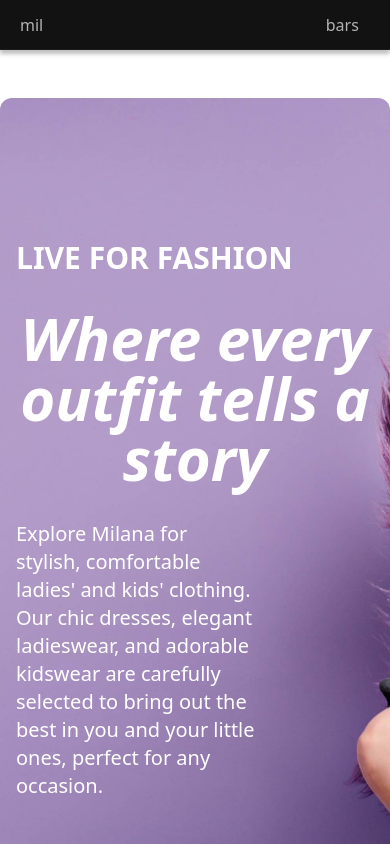
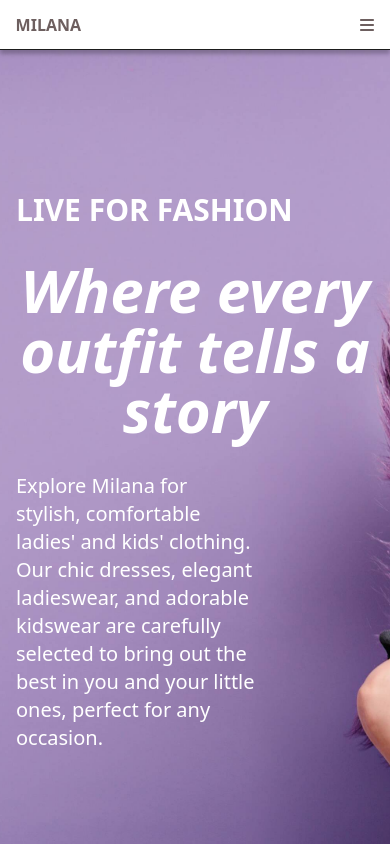
Before and after one commit to alhad-tm/clothing, a React (Create React App) app: page / in a window 390 px wide. Shown: the top 844 px of the page. Built offline with nearby package versions, Linux system fonts and the light colour scheme.

Commit message:
responsive header

```diff
--- a/src/components/Header/header.js
+++ b/src/components/Header/header.js
@@ -68,35 +68,37 @@ import css from "./header.module.css"
 
 import { Link } from 'react-scroll'
 import { FontAwesomeIcon } from '@fortawesome/react-fontawesome';
- import { faTimes } from '@fortawesome/free-solid-svg-icons';
+ import { faTimes,faBars } from '@fortawesome/free-solid-svg-icons';
 
 const Header = () => {
   const mobile = window.innerWidth <= 768 ? true : false;
   const [menuOpened, setMenuOpened] = useState(false);
   return (
     <div className={css.container}>
+      {/* left */}
         <div className={css.left}>
-            mil
+           <span className='font-bold uppercase'>Milana</span>
 
         </div>
+
+        {/* right */}
         <div className={css.right}>
-
-
         {menuOpened === false && mobile === true ? (
         <div onClick={() => setMenuOpened(true)}>
-          bars
+             <FontAwesomeIcon icon={ faBars } />
         </div>
       ) : (
         <ul className={css.rightlist} onClick={()=>setMenuOpened(false)}>
         {mobile? <div className={css.main}>
           <div className={css.m1}>
-            Mil  </div>
+          <span className='font-bold uppercase'>Milana</span>
+            </div>
           <div className={css.m2}>
           <FontAwesomeIcon icon={ faTimes } />
           </div>
            </div>:""}
                 <li><Link to="banner" onClick={()=>setMenuOpened(false)} spy={true} smooth={true}>Home</Link></li>
-                <li><Link to="about" onClick={()=>setMenuOpened(false)} spy={true} smooth={true}>ABout Us</Link></li>
+                <li><Link to="about" onClick={()=>setMenuOpened(false)} spy={true} smooth={true}>About Us</Link></li>
                 <li><Link to="contact" onClick={()=>setMenuOpened(false)} spy={true} smooth={true}>Contact</Link></li>
 
             </ul>)}
--- a/src/components/Header/header.module.css
+++ b/src/components/Header/header.module.css
@@ -1,33 +1,22 @@
 .container{
-    /* width: 100%; */
+    width: 100%;
     display: flex;
     justify-content: space-between;
     align-items: center;
-    padding: 2% 8%;
+
     height: 26px;
     position: sticky;
     top: 0;
     border-bottom: 1px solid #1D1D1D;
-background: #121212;
+background: #ffffff;
 box-shadow: 0px 4px 4px 0px rgba(0, 0, 0, 0.25);
-color: var(--logo-color-1, #B3B3B3);
+color: var(--logo-color-1, #6d5f5f);
 z-index: 5;
-
- /* right: calc((100vw - 90%)/1); */
-
-}
-.left{
-    margin-left: -0.7rem;
-
-}
-.left>img{
-  height: 60px;
+padding: 2% 4%;
 
 
 }
-.right{
-    /* width: 10%; */
-}
+
 .rightlist{
 
     display: flex;
@@ -35,7 +24,7 @@ z-index: 5;
     justify-content: space-between;
     gap: 60px;
     font-family: sans-serif;
-    /* margin-right: 10rem; */
+
 
 }
 .rightlist>li:hover{
@@ -49,49 +38,26 @@ z-index: 5;
     .container{
         display: flex;
         justify-content: space-between;
-        /* width: 100%; */
-        padding: 2% 8%;
+
+
         height: 50px;
-    }
-    .left{
-        /* margin-left: 0; */
-    }
-    .left>img{
-        /* width: 128px;
-        height: 41px; */
-        width: 142px;
-        height: 55px;
     }
 
 
+
 .rightlist{
-    /* position: absolute;
 
-background: #262525;
-background-color: black;
-    height: 100px;
-display: flex;
-flex-direction: column;
-right: 22px;
-top: 0;
-gap: 16px;
-font-size: 12px;
-padding: 4% 4%;
-border-radius: 10px;
-color: var(--logo-color-1, #B3B3B3);
-width: 68px;
-text-align: left; */
 position: fixed;
 top: 0px;
 left: 0%;
 display: block;
-
+padding: 6%;
 
 min-height: 1000vh;
 width:100%;
 background: #000000;
 line-height: 40px;
-padding: 20px;
+
 box-shadow: 0 5px 10px rgba(0, 0, 0, 0.2);
 transition: all 0.5s ease;
 z-index: 999;
@@ -131,29 +97,22 @@ animation-fill-mode: forwards;
     display: flex;
     justify-content: space-between;
     align-items: center;
-    padding-bottom: 0.5rem;
+
 }
 .m1{
     display: flex;
     align-items: center;
     gap: 0.4rem;
-    margin-left: -1rem;
+
 
 }
-.m1>img{
-    width: 188px;
-    height: 58px;
 
-}
 .m2{
     color: #B3B3B3;
     margin-right: 2rem;
     font-size: 18px;
 }
-.m2>img{
-    height: 14px;
-    width: 14px;
-}
+
 .rightlist>li{
    font-family: Quantico;
 }
--- a/src/components/banner/banner.js
+++ b/src/components/banner/banner.js
@@ -4,9 +4,9 @@ import Bg2 from "../../assets/kids-store.jpg";
 
 const Banner = () => {
   return (
-    <div className="banner w-full min-h-screen py-12 flex flex-col">
+    <div className="banner w-full min-h-screen flex flex-col">
       <div style={{ backgroundImage: `url(${Bg1})` }}
-           className="ladies w-full min-h-screen bg-cover bg-center rounded-xl flex items-center justify-start ">
+           className="ladies w-full min-h-screen bg-cover bg-center  flex items-center justify-start ">
 
 <div className="content flex flex-col gap-8 p-4 items-start text-white">
   <span className="uppercase  text-3xl font-bold">live for fashion</span>
@@ -21,7 +21,7 @@ const Banner = () => {
        </div>
 
       <div style={{ backgroundImage: `url(${Bg2})` }}
-           className="ladies w-full min-h-screen bg-cover bg-center rounded-xl flex items-center justify-start ">
+           className="ladies w-full min-h-screen bg-cover bg-center  flex items-center justify-start ">
 
  <div className="content flex flex-col gap-8 p-4 items-end text-[#083344]">
   <span className="uppercase  text-3xl font-bold">Playful Perfection</span>
--- a/src/components/footer/footer.js
+++ b/src/components/footer/footer.js
@@ -5,7 +5,7 @@ import { faWhatsapp } from '@fortawesome/free-brands-svg-icons';
 
 const Footer = () => {
   return(
-  <div className="py-4 px-8 w-full bg-slate-400 text-white flex flex-col md:flex-row justify-between">
+  <div className="py-4 px-8 w-full bg-violet-500 text-white flex flex-col md:flex-row justify-between items-center gap-2">
     <div className="icons flex gap-4">
   <a href="https://www.instagram.com/milana_ladies_kids?igsh=MTk0OXprYjdhbjhxaQ%3D%3D" target="blank">
   <FontAwesomeIcon icon={faInstagram} className="w-[32px] h-[32px]" />
```
